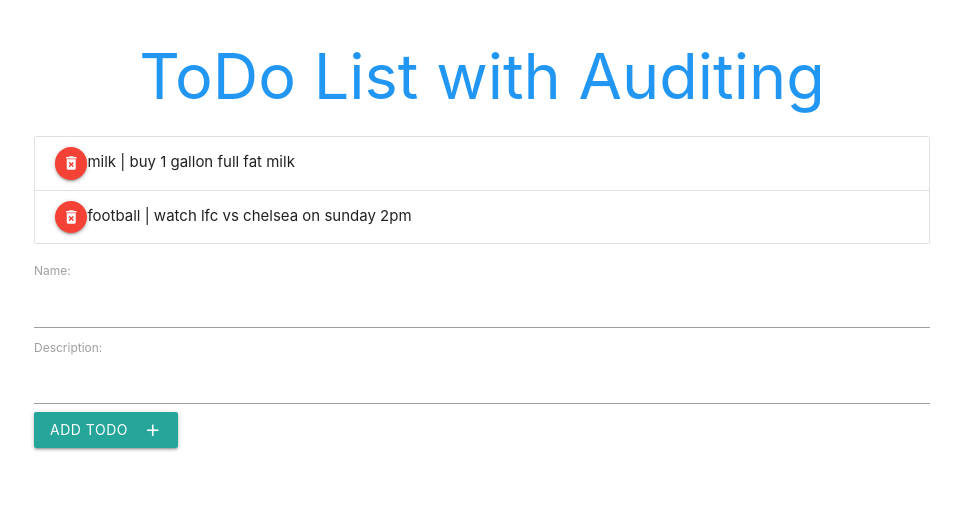
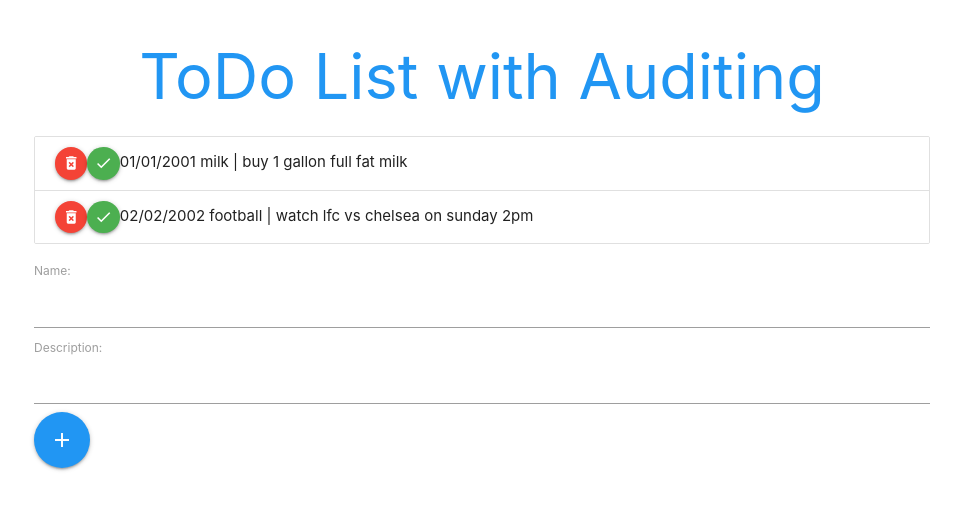
Before and after one commit to ivsuleman/todo-list-with-audit, a React app: page / in a window 1280 px wide. Shown: the top 510 px of the page, without its empty margins (158-1119 px from the left). Built offline with nearby package versions, Linux system fonts and the light colour scheme.

Commit message:
changed date format

```diff
--- a/src/components/TodoForm.js
+++ b/src/components/TodoForm.js
@@ -33,6 +33,7 @@ class TodoForm extends Component {
             onChange={this.handleChange}
             value={this.state.name}
           />
+
           <label>Description:</label>
           <input
             type="text"
@@ -41,12 +42,11 @@ class TodoForm extends Component {
             value={this.state.description}
           />
           <button
-            className="btn waves-effect waves-light"
+            className="btn-floating btn-large waves-effect waves-light blue"
             type="submit"
             name="action"
           >
             <i className="material-icons right">add</i>
-            Add ToDo
           </button>
         </form>
       </div>
--- a/src/components/TodoList.js
+++ b/src/components/TodoList.js
@@ -10,8 +10,13 @@ const TodoList = ({ todos, deleteTodo }) => {
               <i className="material-icons">delete_forever</i>
             </a>
           </span>
-          <span>{todo.name}</span>
-          <span>{" | "}</span>
+          <span>
+            <a className="btn-floating btn-small waves-effect waves-light green">
+              <i className="material-icons">check</i>
+            </a>
+          </span>
+          <span>{todo.date}</span>
+          <span>{` ${todo.name} | `}</span>
           <span>{todo.description}</span>
         </div>
       );
--- a/src/containers/App.js
+++ b/src/containers/App.js
@@ -11,13 +11,15 @@ class App extends Component {
         id: 1,
         date: "01/01/2001",
         name: "milk",
-        description: "buy 1 gallon full fat milk"
+        description: "buy 1 gallon full fat milk",
+        completed: false
       },
       {
         id: 2,
         date: "02/02/2002",
         name: "football",
-        description: "watch lfc vs chelsea on sunday 2pm"
+        description: "watch lfc vs chelsea on sunday 2pm",
+        completed: false
       }
     ]
   };
@@ -38,7 +40,8 @@ class App extends Component {
 
   addTodo = todo => {
     todo.id = this.generateUniqueId();
-    todo.date = Date.now();
+    todo.date = new Date().toLocaleDateString("en-GB");
+    todo.completed = false;
     let todos = [...this.state.todos, todo];
     this.setState({
       todos
```
